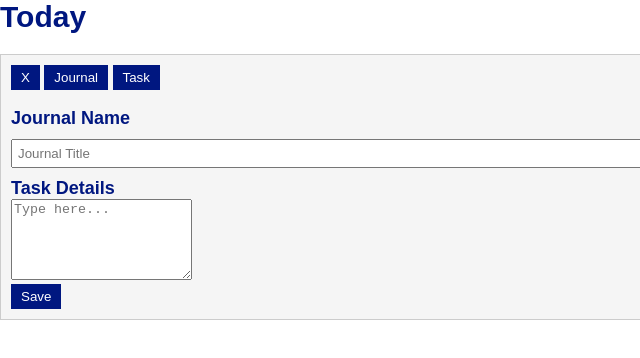
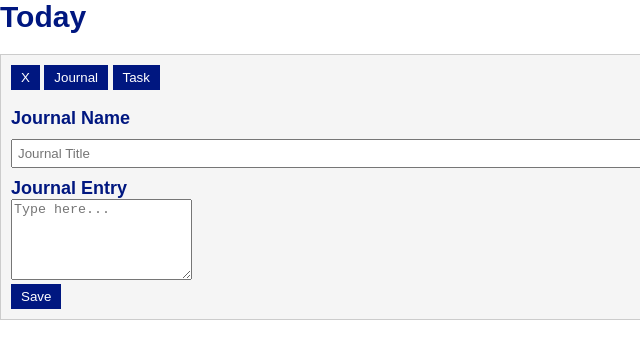
Before and after one commit to cse110-sp24-group28/cse110-sp24-group28-final-project, a website with bundled scripts: page src/journal.html in a window 1280 px wide. Shown: the full height of the page, 0-640 px from the left. Built offline with nearby package versions, Linux system fonts and the light colour scheme.

Commit message:
fix typo

```diff
--- a/src/journal.html
+++ b/src/journal.html
@@ -23,7 +23,7 @@
             <h3>Journal Name</h3>
             <input type="text" id="journalTitle" name="journalTitle" placeholder="Journal Title" required />
 
-            <h3>Task Details</h3>
+            <h3>Journal Entry</h3>
             <textarea id="journal-details" name="journal-details" rows="5" placeholder="Type here..." required></textarea>
             <br>
             <button id="saveJournal">Save</button>
```
